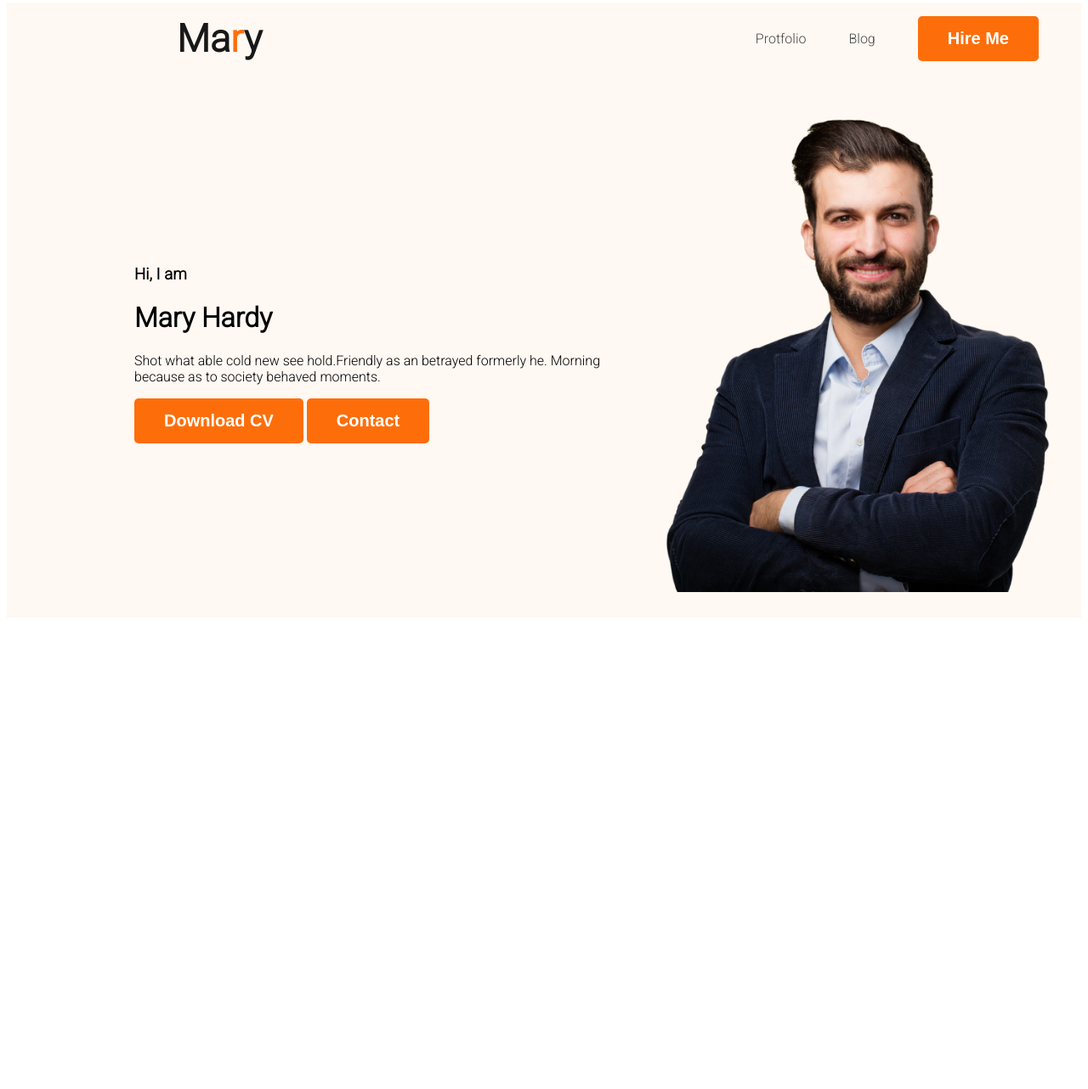
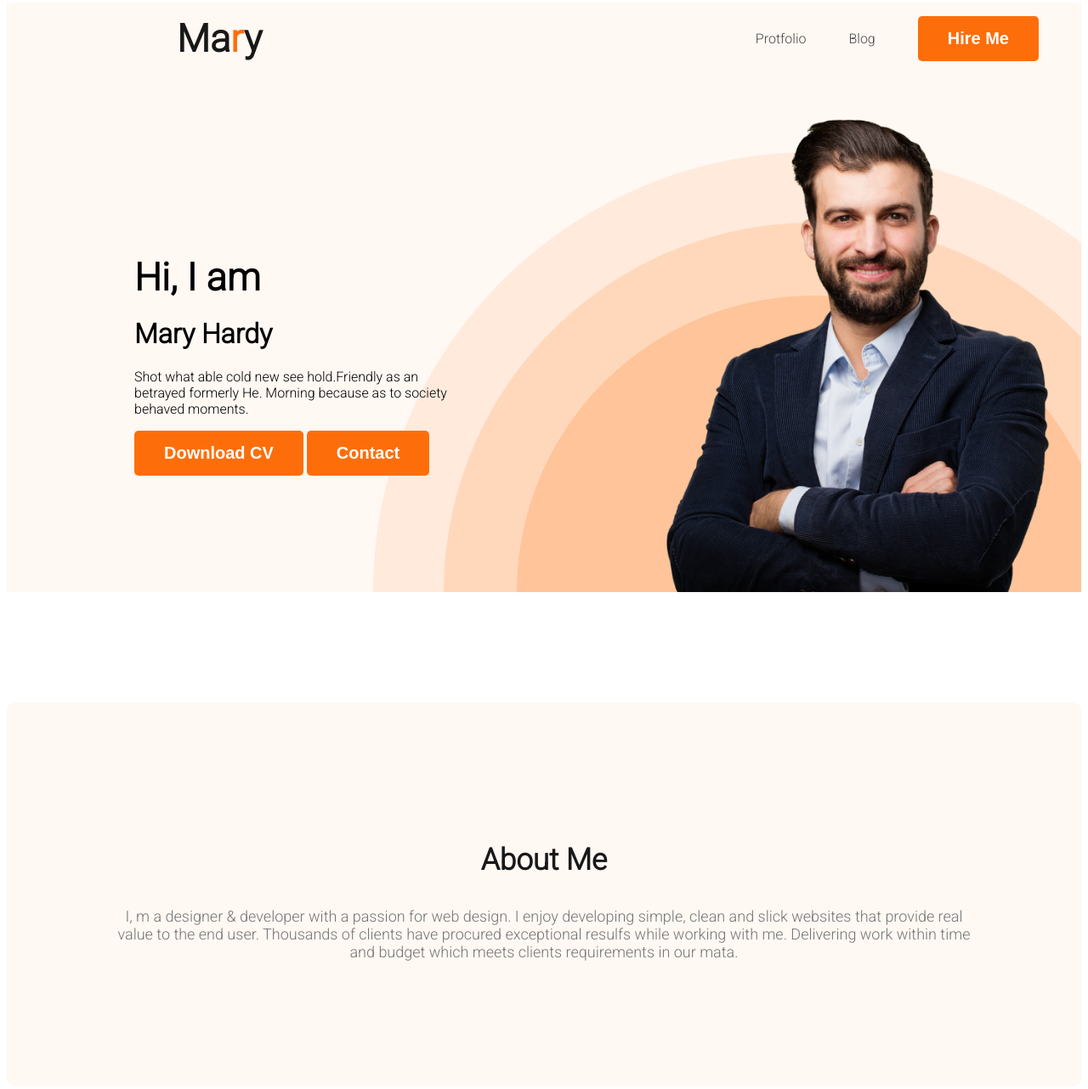
Before and after one commit to SajidHasanNirob/webdeveloper-protfolio, a plain HTML site: page index.html in a window 1280 px wide. Shown: the part 5-1287 px from the top of the page at 85% size. Before the commit the page ends 800 px from the top, so only its background shows below. Drawn offline with Linux system fonts and the light colour scheme.

Commit message:
about added.

```diff
--- a/index.html
+++ b/index.html
@@ -28,10 +28,11 @@
             </ul>
         </nav>
         <div class="banner">
-            <div>
+            <div class="banner-content">
                 <h3 class="banner-gree">Hi, I am</h3>
                 <h1 class="banner-heading">Mary Hardy</h1>
-                <p>Shot what able cold new see hold.Friendly as an betrayed formerly he. Morning because as to society behaved moments.</p>
+                <p class="banner-description">Shot what able cold new see hold.Friendly as an betrayed formerly He.
+                    Morning because as to society behaved moments.</p>
                 <button class="button-primary">Download CV</button>
                 <button class="button-primary">Contact</button>
 
@@ -40,7 +41,14 @@
         </div>
     </header>
     <main>
-
+        <section class="about">
+            <H3 class="section-title">
+                About Me
+            </H3>
+            <p class="section-description">
+                I, m a designer & developer with a passion for web design. I enjoy developing simple, clean and slick websites that provide real value to the end user. Thousands of clients have procured exceptional resulfs while working with me. Delivering work within time and budget which meets clients requirements in our mata.
+            </p>
+        </section>
     </main>
     <footer>
 
--- a/styles/protfolio.css
+++ b/styles/protfolio.css
@@ -48,15 +48,67 @@ nav a {
     color: #474747;
 }
 
-.header{
-    background-color: #FFF8F3;;
+.header {
+    background-color: #FFF8F3;
+    background-image: url("../images/header_bg.png");
+    background-repeat: no-repeat;
+    background-position: bottom right;
 }
 
-.banner{
-    padding: 30px 30px 30px 150px;
+.banner {
+    padding: 30px 30px 0px 150px;
     display: flex;
     align-items: center;
+    justify-content: space-between;
 }
-.banner .profile-pic{
-width: 500px;
+
+.banner-content {
+    max-width: 500px;
 }
+
+.banner .profile-pic {
+    margin-left: 200px;
+    width: 500px;
+    color: #474747;
+}
+
+.banner-gree {
+    font-size: 45px;
+    margin-bottom: 0;
+}
+
+banner-title {
+    font-size: 85px;
+    font-weight: 700;
+    margin-top: 5px;
+    margin-bottom: 20px;
+}
+
+.banner-description {
+    margin-top: 10px;
+}
+
+/* main section styles */
+
+/* about section styles */
+
+.about {
+    padding: 130px;
+    border-radius: 10px;
+    background: #FFF8F3;
+    margin: 130px 0px;
+}
+
+.section-title {
+    color: #181818;
+    text-align: center;
+    font-size: 35px;
+    font-weight: 700;
+
+}
+
+.section-description {
+    color: #757575;
+    text-align: center;
+    font-size: 18px;
+}
```
